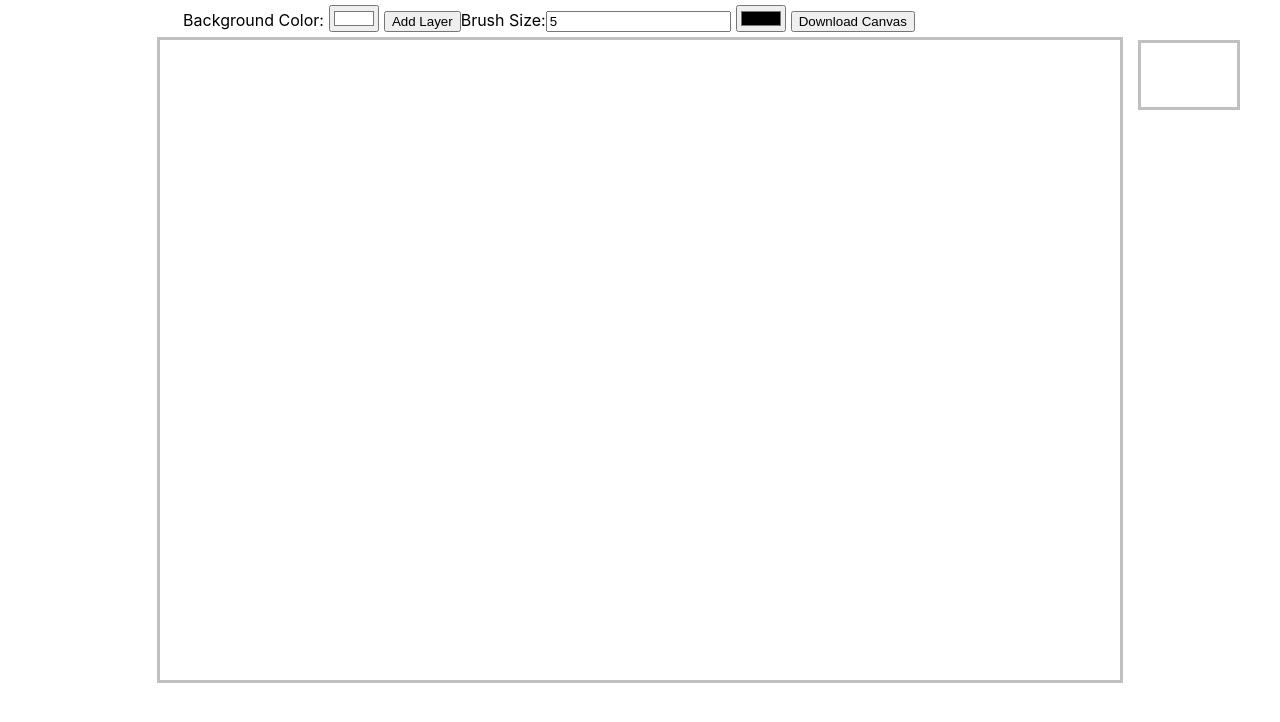
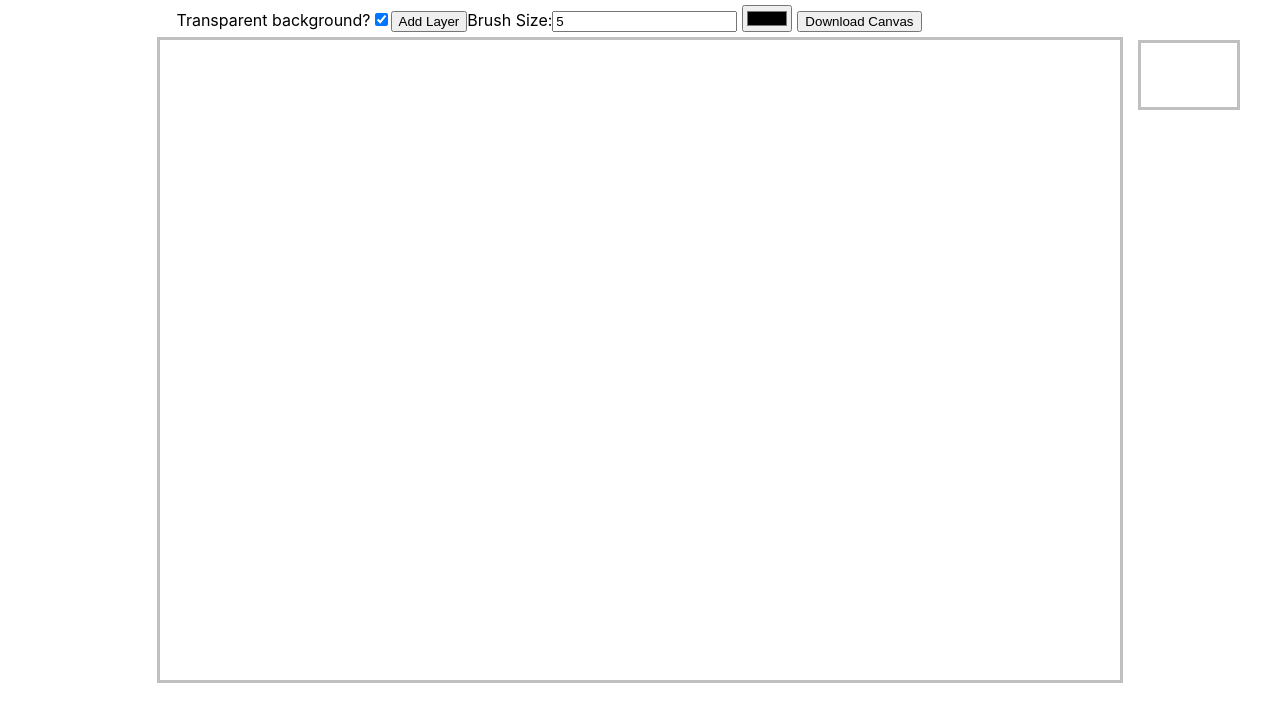
Before and after one commit to ajarvis3/canvas, a React (Create React App) app in the folder react-canvas/: page / in a window 1280 px wide. Shown: the top 722 px of the page. Built offline with nearby package versions, Linux system fonts and the light colour scheme.

Commit message:
Transparent Background Stuff

```diff
--- a/react-canvas/package.json
+++ b/react-canvas/package.json
@@ -1,4 +1,5 @@
 {
+  "homepage": "https://ajaris3.github.io/canvas",
   "name": "react-canvas",
   "version": "0.1.0",
   "private": true,
@@ -6,6 +7,7 @@
     "@testing-library/jest-dom": "^5.11.4",
     "@testing-library/react": "^11.1.0",
     "@testing-library/user-event": "^12.1.10",
+    "gh-pages": "^3.1.0",
     "jspdf": "^2.3.0",
     "react": "^17.0.1",
     "react-dom": "^17.0.1",
@@ -16,7 +18,8 @@
     "start": "react-scripts start",
     "build": "react-scripts build",
     "test": "react-scripts test",
-    "eject": "react-scripts eject"
+    "eject": "react-scripts eject",
+    "deploy": "gh-pages -d build"
   },
   "eslintConfig": {
     "extends": [
--- a/react-canvas/src/Canvas.js
+++ b/react-canvas/src/Canvas.js
@@ -6,13 +6,17 @@ import LayersDisplay from "./LayersDisplay";
 import "./Canvas.css";
 
 function Background(props) {
-    const {width, height, color} = props;
+    const {width, height, color, transparent} = props;
     const canvas = useRef();
 
     useEffect(() => {
         var ctx = canvas.current.getContext('2d');
-        ctx.fillStyle = color;
-        ctx.fillRect(0, 0, width, height);
+        if (!transparent) {
+            ctx.fillStyle = color;
+            ctx.fillRect(0, 0, width, height);
+        } else {
+            ctx.clearRect(0, 0, width, height);
+        }
     });
 
     return (
@@ -60,7 +64,7 @@ function Layer(props) {
 
     return (
         <canvas className='layer'
-            z-index={!active ? index : paths.length}
+            z-index={!active ? index : index}
             ref={canvas}
             width={width}
             height={height}
@@ -78,6 +82,7 @@ function Canvas(props) {
     const [paths, setPaths] = useState([[]]);
     const [active, setActive] = useState();
     const [backgroundColor, setBackgroundColor] = useState("#ffffff");
+    const [transparent, setTransparent] = useState(true);
 
     const layers = paths.map((value, index) => {
         return <Layer
@@ -107,11 +112,17 @@ function Canvas(props) {
                     setColor={setColor}
                     backgroundColor={backgroundColor}
                     setBackgroundColor={setBackgroundColor}
+                    transparent={transparent}
+                    setTransparent={setTransparent}
                     width={width}
                     height={height}
                 />
                 <div id="layer-container" width={width * 1.25} height={height * 1.25}>
-                    <Background width={width} height={height} color={backgroundColor} />
+                    <Background
+                        width={width}
+                        height={height}
+                        color={backgroundColor}
+                        transparent={transparent} />
                     {layers}
                 </div>
             </div>
--- a/react-canvas/src/CanvasControl.js
+++ b/react-canvas/src/CanvasControl.js
@@ -2,6 +2,28 @@ import {useCallback, useRef} from 'react';
 import {drawLayer} from "./Utils/DrawingUtils"
 
 import "./CanvasControl.css";
+
+/**
+ * Choose a transparent background.
+ * Or not.
+ * @param {*} props
+ */
+function Transparent(props) {
+    const {transparent, setTransparent} = props;
+
+    function handleChange(event) {
+        setTransparent(!transparent);
+    }
+
+    return (
+        <span>
+            <label>
+                Transparent background?
+                <input type="checkbox" onChange={handleChange} checked={transparent}/>
+            </label>
+        </span>
+    )
+}
 
 /**
  * Control for adding a layer
@@ -48,15 +70,17 @@ function BrushSizer(props) {
  * @param {*} props
  */
 function Download(props) {
-    const {paths, width, height, backgroundColor} = props;
+    const {paths, width, height, backgroundColor, transparent} = props;
     const aTag = useRef();
 
     const canvas = document.createElement('canvas');
     canvas.width = width;
     canvas.height = height;
     const ctx = canvas.getContext('2d');
-    ctx.fillStyle = backgroundColor;
-    ctx.fillRect(0, 0, width, height);
+    if (!transparent) {
+        ctx.fillStyle = backgroundColor;
+        ctx.fillRect(0, 0, width, height);
+    }
     paths.forEach((layer) => {
         drawLayer(ctx, layer, width, height);
     })
@@ -95,6 +119,17 @@ function ColorChooser(props) {
     )
 }
 
+function BackgroundChooser(props) {
+    const {backgroundColor, setBackgroundColor} = props;
+
+    return (
+        <span>
+            Background Color:
+            <ColorChooser color={backgroundColor} setColor={setBackgroundColor}/>
+        </span>
+    )
+}
+
 function CanvasControl(props) {
     const {paths,
             setPaths,
@@ -105,19 +140,28 @@ function CanvasControl(props) {
             setColor,
             backgroundColor,
             setBackgroundColor,
+            transparent,
+            setTransparent,
             width,
             height} = props;
     return (
         <div className="canvas-control">
-            Background Color:
-            <ColorChooser color={backgroundColor} setColor={setBackgroundColor}/>
+            <Transparent transparent={transparent} setTransparent={setTransparent} />
+            { !transparent &&
+                <BackgroundChooser backgroundColor={backgroundColor} setBackgroundColor={setBackgroundColor} />
+            }
             <AddLayer
                 paths={paths}
                 setPaths={setPaths}
                 setActive={setActive} />
             <BrushSizer brushSize={brushSize} setBrushSize={setBrushSize} />
             <ColorChooser color={color} setColor={setColor} />
-            <Download paths={paths} width={width} height={height} backgroundColor={backgroundColor}/>
+            <Download
+                paths={paths}
+                width={width}
+                height={height}
+                backgroundColor={backgroundColor}
+                transparent={transparent} />
         </div>
     );
 }
```
Also changed, not shown: 1 other file (tests, documents, lock files or other folders).
